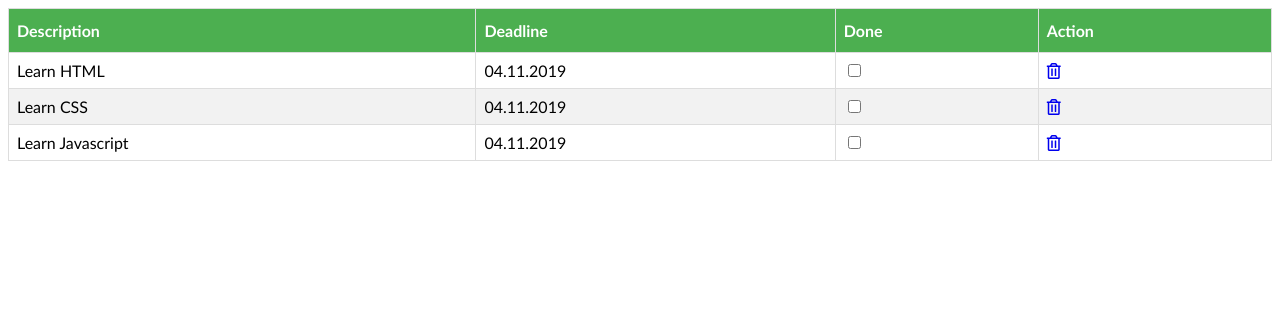
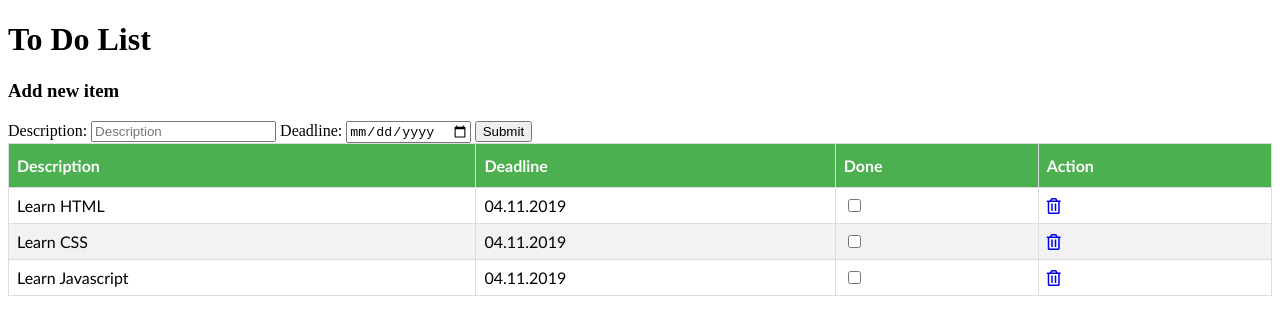
Before and after one commit to PopaDorinMarian1989/to-do-list-web-app, a plain HTML site: page index.html in a window 1280 px wide. Drawn offline with Linux system fonts and the light colour scheme.

Commit message:
added create item form

```diff
--- a/index.html
+++ b/index.html
@@ -12,6 +12,14 @@
 <body>
 
 <div id="content">
+    <h1>To Do List</h1>
+    <h3>Add new item</h3>
+    <form id="create-item-form">
+        <label for="description-field">Description: </label><input type="text" id="description-field" placeholder="Description">
+        <label for="deadline-field">Deadline: </label><input type="date" id="deadline-field">
+        <input type="submit" id="submit-form"/>
+    </form>
+
     <table id="to-do-items">
         <thead>
         <tr>
```
